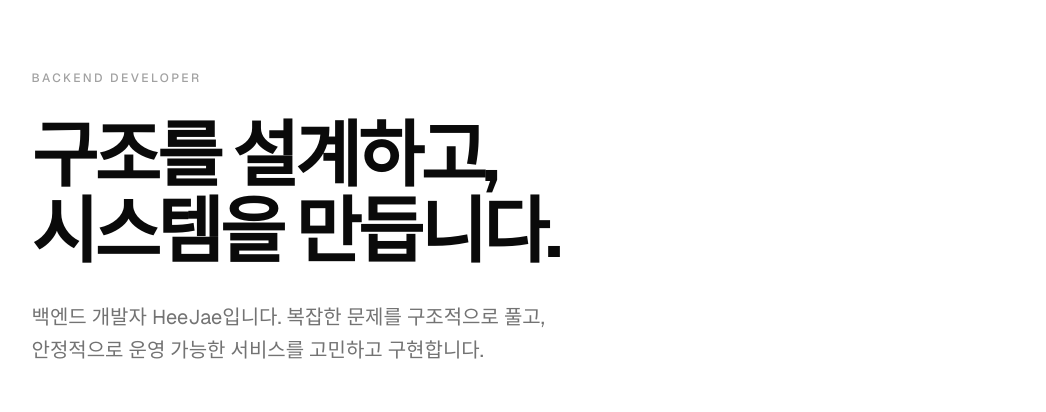
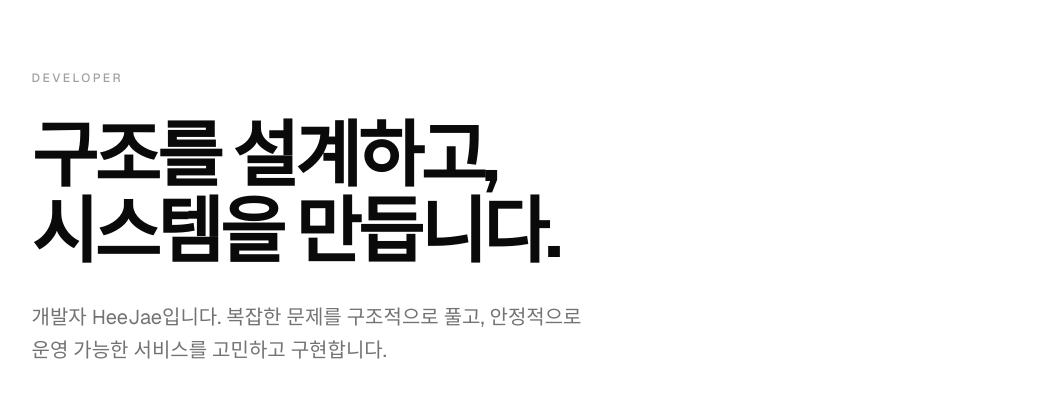
Before and after one commit to Heyaaz/my-page, a Next.js app: page / in a window 1280 px wide. Shown: the part 133-545 px from the top of the page, without its empty margins (113-1159 px from the left). Built offline with nearby package versions, Linux system fonts and the light colour scheme; no server answers; the database is empty.

Commit message:
chore: 단어 변경

```diff
--- a/app/page.tsx
+++ b/app/page.tsx
@@ -17,7 +17,7 @@ export default async function HomePage() {
       <section className="mx-auto flex min-h-[90svh] max-w-5xl flex-col justify-center px-6 pt-12 pb-24">
         <div className="max-w-3xl">
           <p className="mb-8 text-xs font-medium uppercase tracking-[0.2em] text-neutral-400">
-            Backend Developer
+            Developer
           </p>
           <h1
             className="mb-8 text-5xl font-bold leading-[1.05] tracking-tighter text-neutral-950 md:text-7xl"
@@ -30,7 +30,7 @@ export default async function HomePage() {
             className="mb-12 max-w-xl text-lg leading-relaxed text-neutral-500 md:text-xl"
             style={{ wordBreak: 'keep-all' }}
           >
-            백엔드 개발자 HeeJae입니다. 복잡한 문제를 구조적으로 풀고,
+            개발자 HeeJae입니다. 복잡한 문제를 구조적으로 풀고,
             안정적으로 운영 가능한 서비스를 고민하고 구현합니다.
           </p>
           <div className="flex flex-wrap gap-3">
```
